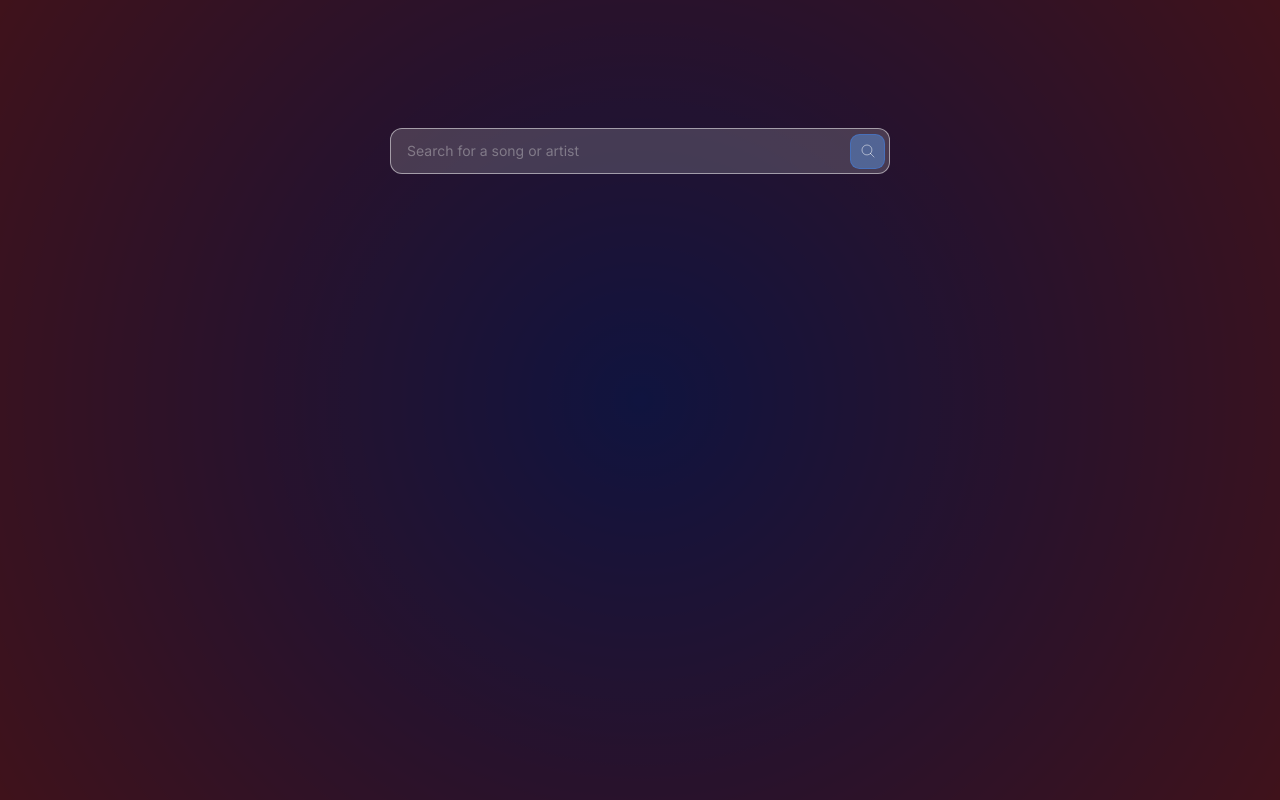
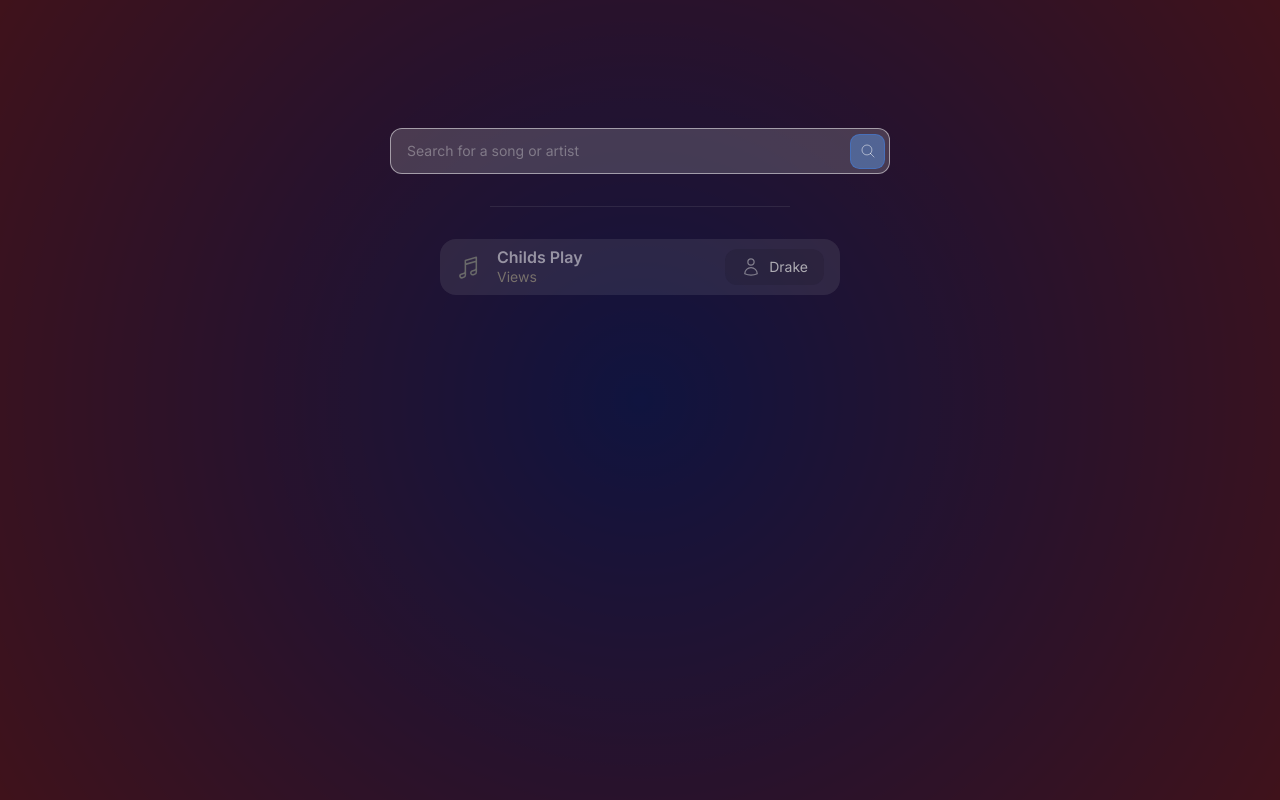
Before and after one commit to brandonegg/song-recommendations, a Next.js app: page / in a window 1280 px wide. Built offline with nearby package versions, Linux system fonts and the light colour scheme.

Commit message:
add basic song line item component

```diff
--- /dev/null
+++ b/src/app/components/song-line-item.tsx
@@ -0,0 +1,39 @@
+import { MusicalNoteIcon, UserIcon } from "@heroicons/react/24/outline";
+import { PropsWithChildren } from "react";
+
+export const SongLineItem = ({
+  onClick,
+}: {
+  onClick: (() => {}) | undefined;
+}) => {
+  const ConditionalButton = ({ children }: PropsWithChildren) => {
+    if (onClick) {
+      return (
+        <button className="w-full" onClick={onClick}>
+          {children}
+        </button>
+      );
+    }
+
+    return <>{children}</>;
+  };
+
+  return (
+    <ConditionalButton>
+      <div className="w-full bg-gray-100/10 px-4 py-2 rounded-2xl flex flex-row justify-between items-center">
+        <div className="flex flex-row items-center space-x-4">
+          <MusicalNoteIcon className="h-[25px] text-gray-300" />
+          <div className="leading-5">
+            <h3 className="text-white/50 font-semibold">Childs Play</h3>
+            <p className="text-sm text-stone-500">Views</p>
+          </div>
+        </div>
+
+        <div className="my-auto rounded-xl bg-black/10 flex flex-row items-center px-4 py-2 space-x-2">
+          <UserIcon className="h-[20px] text-gray-100/50" />
+          <p className="text-sm text-gray-100/75">Drake</p>
+        </div>
+      </div>
+    </ConditionalButton>
+  );
+};
--- a/src/app/page.tsx
+++ b/src/app/page.tsx
@@ -1,10 +1,19 @@
 import { SearchBar } from "./components/search-bar";
+import { SongLineItem } from "./components/song-line-item";
 
 export default function Home() {
   return (
     <main className="flex min-h-screen flex-col items-center justify-between">
-      <div className="p-32">
-        <SearchBar />
+      <div className="p-32 flex flex-col">
+        <div className="pb-8">
+          <SearchBar />
+        </div>
+
+        <div className="h-[1px] mx-auto w-full max-w-[300px] bg-gray-100/10" />
+
+        <div className="pt-8 w-full max-w-[400px] mx-auto">
+          <SongLineItem onClick={undefined} />
+        </div>
       </div>
     </main>
   );
--- a/tailwind.config.ts
+++ b/tailwind.config.ts
@@ -16,6 +16,8 @@
       colors: {
         gray: {
           100: "#D9D9D9",
+          200: "#BEBEBE",
+          300: "#696969",
         },
       },
     },
```
